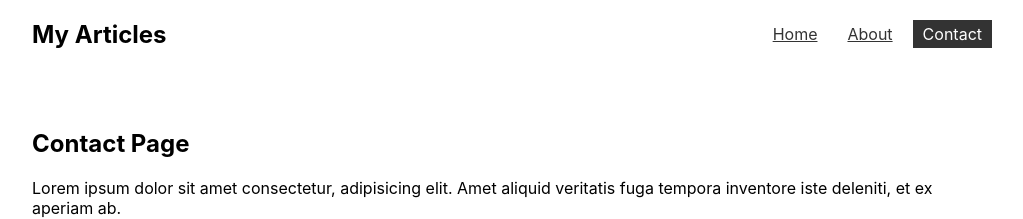
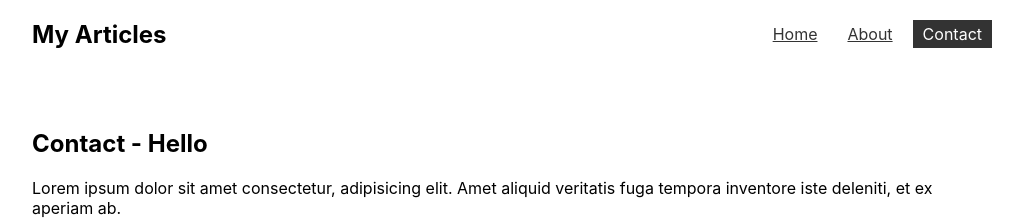
Before and after one commit to JAYMAC1/react-router, a React (Create React App) app in the folder my-router/: page /contact in a window 1280 px wide. Shown: the top 219 px of the page, without its empty margins (128-1151 px from the left). Built offline with nearby package versions, Linux system fonts and the light colour scheme.

Commit message:
used useLocation hook with URLSearchParams to extract query string data

```diff
--- a/my-router/src/pages/Contact.js
+++ b/my-router/src/pages/Contact.js
@@ -1,7 +1,14 @@
+import { useLocation } from 'react-router-dom'
+
 const Contact = () => {
+  const queryString = useLocation().search
+
+  // javascript not react
+  const queryParams = new URLSearchParams(queryString)
+  const name = queryParams.get('name')
   return (
     <div>
-      <h2>Contact Page</h2>
+      <h2>Contact - Hello {name}</h2>
       <p>
         Lorem ipsum dolor sit amet consectetur, adipisicing elit. Amet aliquid
         veritatis fuga tempora inventore iste deleniti, et ex aperiam ab.
```
